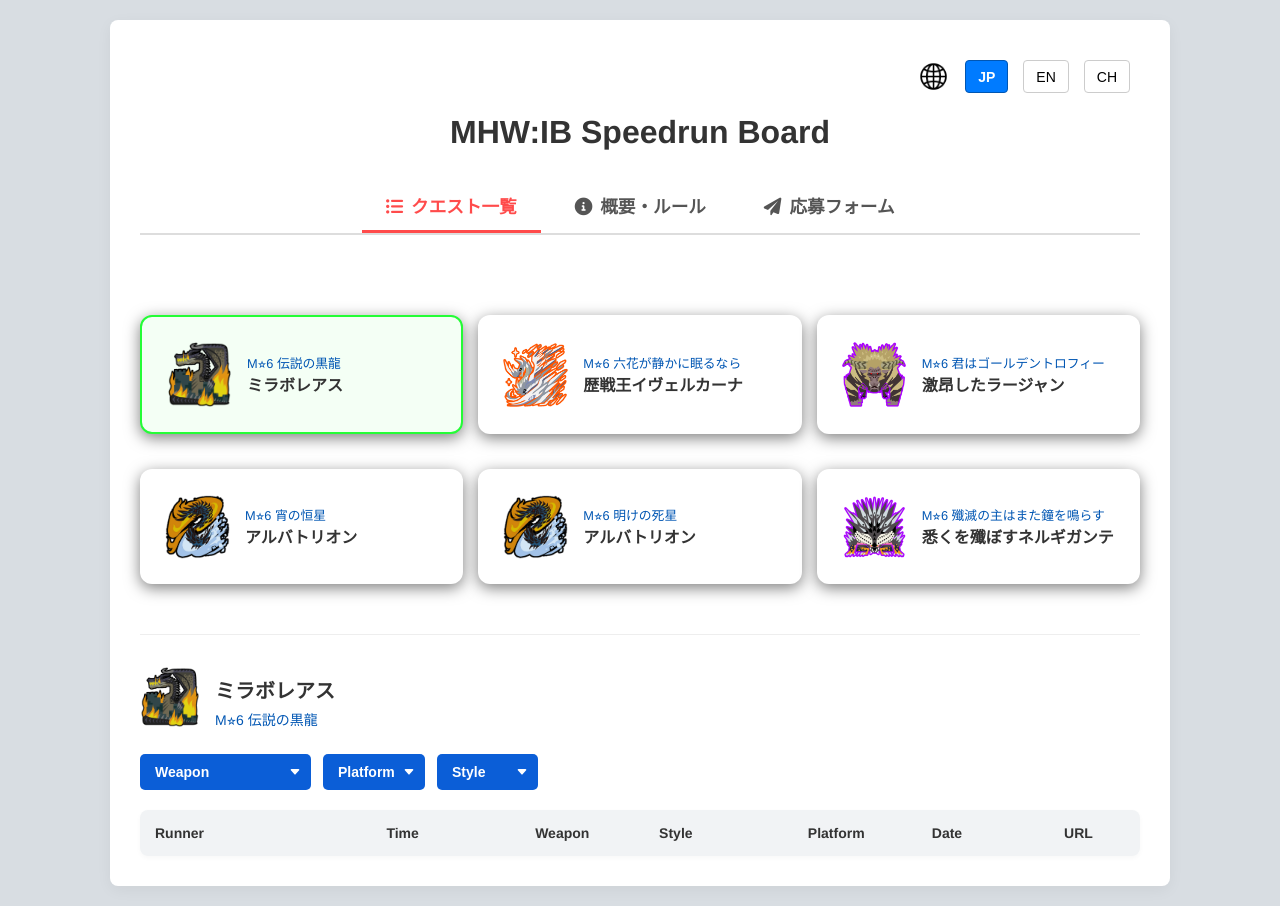
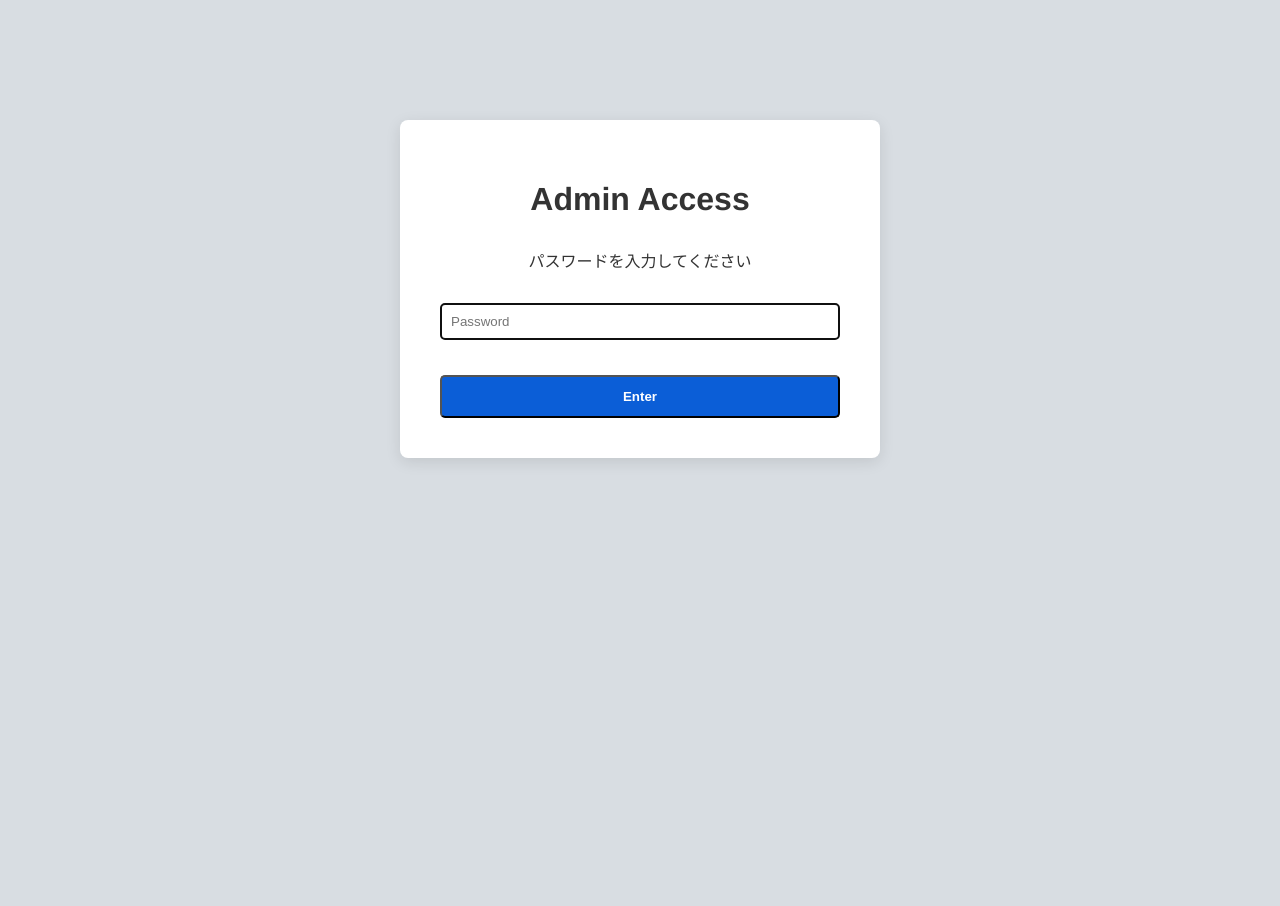
Before and after one commit to k1skeee/MHW-TA-LeaderBord, a Flask app: page / in a window 1280 px wide. After the commit the page ends 461 px from the top, so only its background shows below. Run offline with Flask 3, Linux system fonts and the light colour scheme; data that the repository does not hold is empty.

Commit message:
Ver.1.3.0

```diff
--- a/app.py
+++ b/app.py
@@ -1,7 +1,13 @@
-from flask import Flask, render_template, request
+from flask import Flask, render_template, request, session, redirect, url_for
 import pandas as pd
 
 app = Flask(__name__)
+
+# --- セキュリティ設定 ---
+# セッションの暗号化キーです。
+app.secret_key = 'mhw_ta_leaderboard_secret_key_2026'
+# 管理用パスワード
+ADMIN_PASSWORD = "2580"
 
 # スプレッドシートのCSV URL
 CSV_URL = "https://docs.google.com/spreadsheets/d/e/2PACX-1vRcMMQrQ8HJdyuVQNl4h335dlBV7KDsKZJhAorHagNy-KIBbuH9X_UB7bgM26WVevVqw0tz0yZj3a9X/pub?gid=0&single=true&output=csv"
@@ -27,8 +33,44 @@ def get_records_from_sheet():
         print(f"スプレッドシート読み込みエラー: {e}")
         return []
 
+# ログイン処理用のルーティング
+@app.route('/login', methods=['POST'])
+def login():
+    if request.form.get('password') == ADMIN_PASSWORD:
+        session['logged_in'] = True
+        session.permanent = True  # ブラウザを閉じても一定期間ログインを維持
+        return redirect(url_for('index'))
+    else:
+        # 【修正箇所】パスワードが違う場合も、HTMLが必要とする変数をすべて渡してエラーを防ぐ
+        return render_template(
+            'index.html',
+            show_login=True,
+            error="Invalid Password",
+            quests=quests,
+            selected_quest=quests[0],
+            active_tab='quest'
+        )
+
+# ログアウト処理用のルーティング
+@app.route('/logout')
+def logout():
+    session.pop('logged_in', None)
+    return redirect(url_for('index'))
+
 @app.route('/')
 def index():
+    # --- 認証チェック ---
+    if not session.get('logged_in'):
+        # 未ログイン時でも、画面描画（JSの初期化等）に必要な変数をすべて渡す
+        return render_template(
+            'index.html',
+            show_login=True,
+            quests=quests,
+            selected_quest=quests[0], # デフォルトのクエストを渡しておく
+            active_tab='quest'        # デフォルトのタブを指定しておく
+        )
+
+    # --- 以下、ログイン済みの場合のみ実行される既存ロジック ---
     all_records = get_records_from_sheet()
 
     # URLパラメータの取得（タブ切り替えや検索条件）
@@ -65,6 +107,7 @@ def index():
     filtered.sort(key=lambda x: str(x.get('time', '99:59:59')))
 
     return render_template('index.html',
+                           show_login=False,
                            quests=quests,
                            selected_quest=selected_quest,
                            records=filtered,
--- a/templates/index.html
+++ b/templates/index.html
@@ -47,9 +47,58 @@
         .form-link:hover {
             color: #0056b3;
         }
+
+        /* ログイン画面のスタイル */
+        .login-container {
+            max-width: 400px;
+            margin: 100px auto;
+            padding: 40px;
+            background: #fff;
+            border-radius: 8px;
+            box-shadow: 0 4px 15px rgba(0,0,0,0.1);
+            text-align: center;
+        }
+        .login-container input {
+            width: 100%;
+            padding: 10px;
+            margin: 15px 0;
+            border: 1px solid #ddd;
+            border-radius: 4px;
+            box-sizing: border-box;
+        }
+        .error-msg {
+            color: #d9534f;
+            margin-bottom: 15px;
+            font-size: 0.9em;
+        }
     </style>
 </head>
 <body>
+
+    {% if show_login %}
+    <!-- ==========================================
+         【ログイン画面】
+         未ログイン時はこのブロックだけが表示されます
+    =========================================== -->
+    <div class="login-container">
+        <h1>Admin Access</h1>
+        <p>パスワードを入力してください</p>
+
+        {% if error %}
+            <p class="error-msg">{{ error }}</p>
+        {% endif %}
+
+        <form action="{{ url_for('login') }}" method="post">
+            <input type="password" name="password" placeholder="Password" required autofocus>
+            <button type="submit" class="blue-submit-btn" style="width: 100%;">Enter</button>
+        </form>
+    </div>
+
+    {% else %}
+    <!-- ==========================================
+         【メインコンテンツ】
+         ログイン済みの場合に表示されます
+    =========================================== -->
     <div class="container">
         <div class="lang-btns">
             <img src="{{ url_for('static', filename='言語.png') }}" width="33" height="33" style="vertical-align: middle; margin-right: 0px;">
@@ -209,6 +258,7 @@
         </div>
         {% endif %}
     </div>
+    {% endif %}
 
     <script>
     function updateURL(key, value) {
@@ -234,7 +284,7 @@
             howText: "1. クエストを選択し、武器種・プラットフォーム・レギュレーションで絞り込みが可能です。<br><br>2. 各カテゴリーにつき上位3つまで記録を掲載しています。<br>・同一走者の記録は、各条件で1番速いタイムを掲載します。<br><br>※走者が少なく著しくタイム差があるものに関しては、上位タイムのみに絞っている場合があります。",
             noVideoTitle: "※No Videoについて", noVideoText: "投稿者本人の動画が確認できない記録です。転載サイト等で視聴可能ですが、本サイトでは原則として、本人アカウントから視聴可能な動画のみを掲載・更新対象としています。",
             pcPolicyTitle: "PC版の扱いについて",
-            pcPolicyText: "本サイトでは、走者の方々の環境に合わせてプラットフォーム別に分類を行っておりますが、PC版（Steam版等）については以下の扱いとさせて頂きます。<br><br>1.プラットフォームの性質上、描画最適化やランダム要素を固定する各種MODの導入が可能な環境であることを前提としています。<br><br>2.Fexty’s Modを始めとした一部の挙動を変更するMODを使用した「Modified Run」の動画も掲載してあります。<br><br><br>免責事項: 立ち回りの参考等、各々の目的に合わせてご視聴者様自身の判断でご活用ください。",
+            pcPolicyText: "本サイトでは、走者の方々の環境に合わせてプラットフォーム別に分類を行っておりますが、PC版（Steam版等）については以下の扱いとさせて頂きます。<br><br>1.プラットフォームの性質上、描画最適化やランダム要素を固定する各種MODの導入が可能な環境であることを前提としています。<br><br><br>免責事項: 立ち回りの参考等、各々の目的に合わせてご視聴者様自身の判断でご活用ください。",
             applyTitle: "記録の集計・申請",
             applyText: `新記録や掲載漏れがある場合は、専用の <a href="${googleFormUrl}" target="_blank" class="form-link">応募フォーム</a> からご連絡ください。<br>管理人が内容を確認後、掲載させていただきます。`,
             targetTitle: "対象クエスト", targets: [" M⭐︎6 伝説の黒龍", " M⭐︎6 六花が静かに眠るなら", " M⭐︎6 君はゴールデントロフィー", " M⭐︎6 宵の恒星", " M⭐︎6 明けの死星", " M⭐︎6 殲滅の主はまた鐘を鳴らす"],
@@ -266,7 +316,7 @@
             howTitle: "How to Use",
             howText: "1. Select a quest and filter by Weapon, Platform, or Category.<br><br>2. We list the top 3 records for each category.<br>・Only the best time per runner is listed for each category.<br><br>※For categories with few runners and significant time gaps, we may only display the top-tier records.",
             pcPolicyTitle: "Handling of PC Version",
-            pcPolicyText: "While records are categorized by platform, the PC version (Steam, etc.) is defined as follows:<br><br>1.It is assumed to be an environment where various MODs (graphical optimization, RNG fixing, etc.) can be introduced.<br><br>2.Videos using MODs that change behavior, such as Fexty's Mod (Modified Runs), are also listed for reference.<br><br><br>Disclaimer: Please use the videos for your own tactical study at your own discretion.",
+            pcPolicyText: "While records are categorized by platform, the PC version (Steam, etc.) is defined as follows:<br><br>1.It is assumed to be an environment where various MODs (graphical optimization, RNG fixing, etc.) can be introduced.<br><br><br>Disclaimer: Please use the videos for your own tactical study at your own discretion.",
             noVideoTitle: "Note on \"No Video\"", noVideoText: "These are records where the original video from the runner is unavailable. While some may be viewable on re-upload sites, this project officially lists and updates only videos hosted on the creator's own account.",
             applyTitle: "Submissions",
             applyText: `If you have a new record or notice a missing run, please contact us via the <a href="${googleFormUrl}" target="_blank" class="form-link">submission form</a>. The administrator will review the content before posting.`,
@@ -299,7 +349,7 @@
             howTitle: "使用方法",
             howText: "1. 選擇任務後，可按武器、平台或規則進行篩選。<br><br>2. 刊載各類別的前 3 名紀錄。<br>・同一位玩家在相同條件下僅刊載其最快的一項紀錄。<br><br>※若挑戰者較少且成績差距過大，可能僅顯示排名最前的紀錄。",
             pcPolicyTitle: "關於 PC 版的處理",
-            pcPolicyText: "雖然紀錄按平台分類，但對 PC 版（Steam 版等）的定義如下：<br><br>1.前提是該環境允許導入各種 MOD（優化、固定隨機要素等）。<br><br>2.我們也收錄了使用改變行為的 MOD（如 Fexty's Mod）的「Modified Run」影片作為參考。<br><br><br>免責聲明：請根據您的目的，自行判斷並使用影片內容進行學習。",
+            pcPolicyText: "雖然紀錄按平台分類，但對 PC 版（Steam 版等）的定義如下：<br><br>1.前提是該環境允許導入各種 MOD（優化、固定隨機要素等）。<br><br><br>免責聲明：請根據您的目的，自行判斷並使用影片內容進行學習。",
             noVideoTitle: "關於 \"No Video\"", noVideoText: "若原作者影片已刪除或無法確認，將標註為 No Video。雖然部分影片可能存在於轉載網站，但本站原則上僅刊載並更新由作者本人帳號公開的影片。",
             applyTitle: "紀錄申請",
             applyText: `若有新紀錄 or 遺漏的紀錄，請透過專用的 <a href="${googleFormUrl}" target="_blank" class="投稿表單">投稿表單</a> 與我們聯繫。管理員確認內容無誤後將予以刊載。`,
@@ -329,7 +379,10 @@
         const data = translations[lang];
         if (!data) return;
 
-        document.getElementById('nav-quest').innerHTML = data.navQuest;
+        // 言語切り替えの要素が存在する場合のみ実行（ログイン画面ではスキップされる）
+        const navQuest = document.getElementById('nav-quest');
+        if (navQuest) {
+            navQuest.innerHTML = data.navQuest;
             document.getElementById('nav-about').innerHTML = data.navAbout;
             document.getElementById('nav-form').innerHTML = data.navForm;
 
@@ -393,6 +446,7 @@
                 document.getElementById('form-text').innerText = data.formText;
                 document.getElementById('form-btn').innerText = data.formBtn;
             }
+        }
 
         document.querySelectorAll('.lang-btns button').forEach(btn => {
             btn.classList.remove('active');
```
Lines whose indentation alone changed are shown as unchanged.
